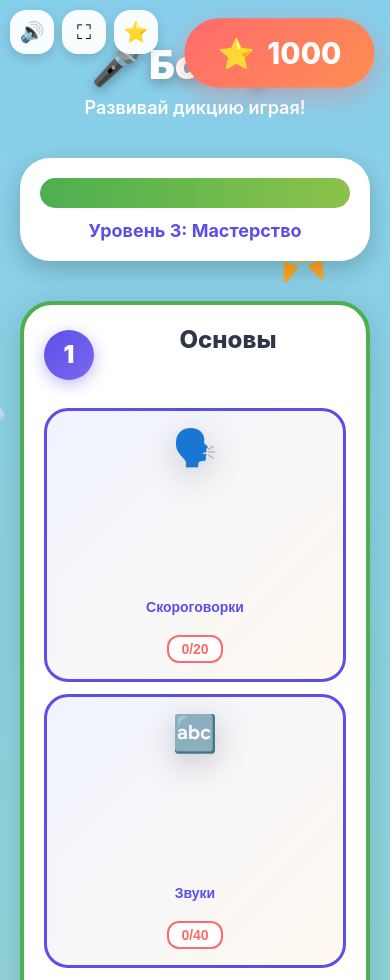
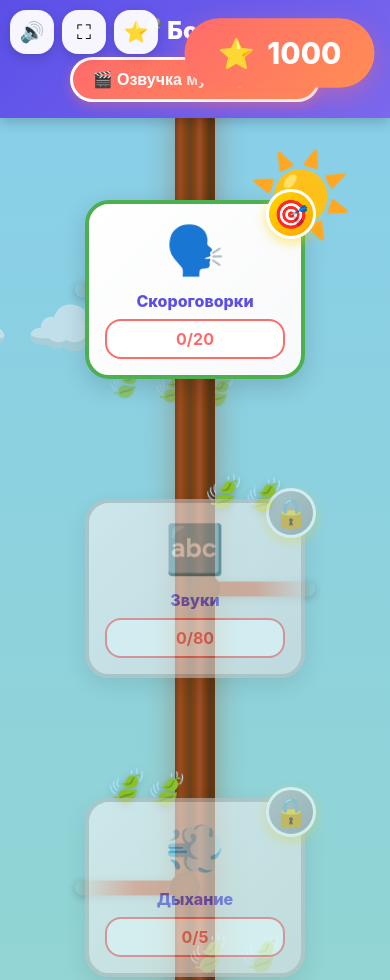
Before and after one commit to romanov4work/boltun-game, a website: page index.html in a window 390 px wide. Shown: the top 980 px of the page. Drawn offline with Linux system fonts and the light colour scheme.

Commit message:
Add beautiful tree progression system
- Tree starts from bottom (player climbs up)
- Beautiful textured trunk (60px wide with bark pattern)
- Thick branches with gradients and shadows
- Multiple leaves on each branch with sway animation
- Exercises grouped by difficulty levels
- Sequential unlocking (complete previous to unlock next)
- Cartoon voiceover moved to special button in header

Co-Authored-By: Claude Sonnet 4 <noreply@anthropic.com>

```diff
--- a/app.js
+++ b/app.js
@@ -96,78 +96,95 @@ const tongueTwisters = [
     { text: "Король-орел, орел-король", target: 2.5, difficulty: 1 }
 ];
 
+// Порядок упражнений в дереве (снизу вверх - последовательное открытие)
+const treeExercises = [
+    'tongue-twisters',  // 1. Старт (низ дерева)
+    'sounds',           // 2. Основы
+    'breathing',        // 3. Основы
+    'emotions',         // 4. Выразительность
+    'speed-reading',    // 5. Выразительность
+    'hard-words',       // 6. Выразительность
+    'articulation',     // 7. Мастерство
+    'pencil-challenge', // 8. Мастерство
+    'retelling'         // 9. Вершина дерева
+];
+
 // Инициализация при загрузке страницы
 document.addEventListener('DOMContentLoaded', () => {
     loadProgress();
     setupEventListeners();
     updateScore();
-    updateLevelsUI();
+    updateTreeUI();
     setupOnboarding();
     setupControls();
 });
 
-// Обновление UI уровней
-function updateLevelsUI() {
-    // Обновляем прогресс бар
-    const progress = getProgressToNextLevel();
-    const progressFill = document.getElementById('level-progress');
-    if (progressFill) {
-        progressFill.style.width = progress + '%';
-    }
-
-    const currentLevel = getCurrentLevel();
-    const progressText = document.getElementById('progress-text');
-    if (progressText) {
-        progressText.textContent = `Уровень ${currentLevel.id}: ${currentLevel.name}`;
-    }
-
-    // Обновляем доступность уровней
-    levels.forEach(level => {
-        const levelCard = document.getElementById(`level-${level.id}`);
-        if (levelCard) {
-            if (isLevelUnlocked(level.id)) {
-                levelCard.classList.remove('locked');
-                levelCard.classList.add('unlocked');
-            } else {
-                levelCard.classList.add('locked');
-                levelCard.classList.remove('unlocked');
-            }
+// Обновление UI дерева
+function updateTreeUI() {
+    // Обновляем счетчики прогресса для каждого упражнения
+    Object.keys(exerciseProgress).forEach(exerciseId => {
+        const progressEl = document.getElementById(`progress-${exerciseId}`);
+        if (progressEl) {
+            const total = getExerciseTotal(exerciseId);
+            progressEl.textContent = `${exerciseProgress[exerciseId]}/${total}`;
         }
     });
 
-    // Обновляем счетчики заданий
-    updateExerciseCounters();
+    // Определяем какие упражнения разблокированы
+    treeExercises.forEach((exerciseId, index) => {
+        const card = document.querySelector(`[data-exercise="${exerciseId}"]`);
+        if (!card) return;
+
+        const isUnlocked = isExerciseUnlocked(exerciseId, index);
+        const isCompleted = isExerciseCompleted(exerciseId);
+
+        if (isCompleted) {
+            card.classList.remove('locked');
+            card.classList.add('completed');
+            const status = card.querySelector('.tree-exercise-status');
+            if (status) status.textContent = '✓';
+        } else if (isUnlocked) {
+            card.classList.remove('locked');
+            card.classList.remove('completed');
+            const status = card.querySelector('.tree-exercise-status');
+            if (status) status.textContent = '🎯';
+        } else {
+            card.classList.add('locked');
+            card.classList.remove('completed');
+            const status = card.querySelector('.tree-exercise-status');
+            if (status) status.textContent = '🔒';
+        }
+    });
 }
 
-// Обновление счетчиков выполненных заданий
-function updateExerciseCounters() {
-    Object.keys(exerciseProgress).forEach(exerciseId => {
-        const btn = document.querySelector(`[data-exercise="${exerciseId}"]`);
-        if (btn) {
-            let counter = btn.querySelector('.exercise-counter');
-            if (!counter) {
-                counter = document.createElement('div');
-                counter.className = 'exercise-counter';
-                btn.appendChild(counter);
-            }
-            const total = getExerciseTotal(exerciseId);
-            counter.textContent = `${exerciseProgress[exerciseId]}/${total}`;
-        }
-    });
+// Проверка разблокировано ли упражнение
+function isExerciseUnlocked(exerciseId, index) {
+    // Первое упражнение всегда открыто
+    if (index === 0) return true;
+
+    // Остальные открываются после завершения предыдущего
+    const prevExerciseId = treeExercises[index - 1];
+    return isExerciseCompleted(prevExerciseId);
+}
+
+// Проверка завершено ли упражнение
+function isExerciseCompleted(exerciseId) {
+    const total = getExerciseTotal(exerciseId);
+    return exerciseProgress[exerciseId] >= total;
 }
 
 // Получить общее количество заданий в упражнении
 function getExerciseTotal(exerciseId) {
     const totals = {
         'tongue-twisters': 20,
-        'sounds': 40,
+        'sounds': 80,
         'breathing': 5,
         'emotions': 15,
-        'speed-reading': 15,
+        'speed-reading': 30,
         'hard-words': 20,
-        'articulation': 10,
+        'articulation': 6,
         'pencil-challenge': 15,
-        'cartoon-voiceover': 10,
+        'cartoon-voiceover': 3,
         'retelling': 10
     };
     return totals[exerciseId] || 10;
@@ -178,7 +195,7 @@ function incrementExerciseProgress(exerciseId) {
     if (exerciseProgress[exerciseId] !== undefined) {
         exerciseProgress[exerciseId]++;
         saveProgress();
-        updateExerciseCounters();
+        updateTreeUI();
     }
 }
 
@@ -212,13 +229,28 @@ function initSpeechRecognition() {
 
 // Настройка обработчиков событий
 function setupEventListeners() {
-    // Кнопки выбора упражнений
-    document.querySelectorAll('.exercise-btn').forEach(button => {
+    // Кнопки выбора упражнений на дереве
+    document.querySelectorAll('.tree-exercise-card').forEach(button => {
         button.addEventListener('click', (e) => {
             const exercise = e.currentTarget.dataset.exercise;
-            startExercise(exercise);
+            const index = treeExercises.indexOf(exercise);
+
+            // Проверяем разблокировано ли упражнение
+            if (isExerciseUnlocked(exercise, index)) {
+                startExercise(exercise);
+            } else {
+                alert('Сначала нужно завершить предыдущее упражнение! 🌟');
+            }
         });
     });
+
+    // Специальная кнопка для озвучки мультфильма
+    const cartoonBtn = document.getElementById('cartoon-voiceover-btn');
+    if (cartoonBtn) {
+        cartoonBtn.addEventListener('click', () => {
+            startExercise('cartoon-voiceover');
+        });
+    }
 
     // Кнопки "Назад"
     document.getElementById('back-to-menu').addEventListener('click', () => showScreen('menu-screen'));
@@ -500,7 +532,7 @@ function nextTwister() {
 // Обновление счета
 function updateScore() {
     document.getElementById('score').textContent = score;
-    updateLevelsUI();
+    updateTreeUI();
 }
 
 // Онбординг
--- a/index.html
+++ b/index.html
@@ -7,7 +7,7 @@
     <link rel="stylesheet" href="styles.css">
     <link rel="stylesheet" href="styles-onboarding.css">
     <link rel="stylesheet" href="styles-exercises.css">
-    <link rel="stylesheet" href="styles-levels.css">
+    <link rel="stylesheet" href="styles-tree.css">
 </head>
 <body>
     <!-- Онбординг -->
@@ -53,92 +53,129 @@
         <span class="score-value" id="score">0</span>
     </div>
 
-    <!-- Экран выбора уровней -->
-    <div class="levels-screen" id="menu-screen">
-        <div class="levels-header">
-            <h1>🎤 Болтун</h1>
-            <p class="subtitle">Развивай дикцию играя!</p>
+    <!-- Экран дерева прогресса -->
+    <div class="tree-screen" id="menu-screen">
+        <div class="tree-header">
+            <h1 class="tree-title">🎤 Болтун</h1>
+            <button class="special-exercise-btn" id="cartoon-voiceover-btn">
+                🎬 Озвучка мультфильма
+            </button>
         </div>
 
-        <div class="progress-bar-container">
-            <div class="progress-bar">
-                <div class="progress-fill" id="level-progress"></div>
-            </div>
-            <p class="progress-text" id="progress-text">Уровень 1: Основы</p>
-        </div>
+        <div class="tree-container">
+            <div class="tree-trunk"></div>
 
-        <div class="levels-container">
-            <!-- Уровень 1: Основы -->
-            <div class="level-card unlocked" id="level-1">
-                <div class="level-header">
-                    <span class="level-number">1</span>
-                    <h2>Основы</h2>
-                </div>
-                <div class="exercises-grid">
-                    <button class="exercise-btn" data-exercise="tongue-twisters">
-                        <span class="exercise-icon">🗣️</span>
-                        <span class="exercise-name">Скороговорки</span>
-                    </button>
-                    <button class="exercise-btn" data-exercise="sounds">
-                        <span class="exercise-icon">🔤</span>
-                        <span class="exercise-name">Звуки</span>
-                    </button>
-                    <button class="exercise-btn" data-exercise="breathing">
-                        <span class="exercise-icon">💨</span>
-                        <span class="exercise-name">Дыхание</span>
-                    </button>
+            <!-- Уровень 3: Мастерство (верх дерева) -->
+
+            <!-- Узел 9: Пересказ -->
+            <div class="tree-node">
+                <div class="tree-branch"></div>
+                <div class="tree-leaves">🍃🍃</div>
+                <div class="tree-exercise-card locked" data-exercise="retelling">
+                    <div class="tree-exercise-status">🔒</div>
+                    <div class="tree-exercise-icon">📖</div>
+                    <div class="tree-exercise-name">Пересказ</div>
+                    <div class="tree-exercise-progress" id="progress-retelling">0/10</div>
                 </div>
             </div>
 
-            <!-- Уровень 2: Выразительность -->
-            <div class="level-card locked" id="level-2">
-                <div class="level-header">
-                    <span class="level-number">2</span>
-                    <h2>Выразительность</h2>
-                    <span class="lock-icon">🔒</span>
-                </div>
-                <p class="unlock-text">Набери 300 баллов</p>
-                <div class="exercises-grid">
-                    <button class="exercise-btn" data-exercise="emotions">
-                        <span class="exercise-icon">🎭</span>
-                        <span class="exercise-name">Эмоции</span>
-                    </button>
-                    <button class="exercise-btn" data-exercise="speed-reading">
-                        <span class="exercise-icon">⚡</span>
-                        <span class="exercise-name">Темп речи</span>
-                    </button>
-                    <button class="exercise-btn" data-exercise="hard-words">
-                        <span class="exercise-icon">📚</span>
-                        <span class="exercise-name">Сложные слова</span>
-                    </button>
+            <!-- Узел 8: С препятствиями -->
+            <div class="tree-node">
+                <div class="tree-branch"></div>
+                <div class="tree-leaves">🍃🍃</div>
+                <div class="tree-exercise-card locked" data-exercise="pencil-challenge">
+                    <div class="tree-exercise-status">🔒</div>
+                    <div class="tree-exercise-icon">🖊️</div>
+                    <div class="tree-exercise-name">С препятствиями</div>
+                    <div class="tree-exercise-progress" id="progress-pencil-challenge">0/15</div>
                 </div>
             </div>
 
-            <!-- Уровень 3: Мастерство -->
-            <div class="level-card locked" id="level-3">
-                <div class="level-header">
-                    <span class="level-number">3</span>
-                    <h2>Мастерство</h2>
-                    <span class="lock-icon">🔒</span>
+            <!-- Узел 7: Артикуляция -->
+            <div class="tree-node">
+                <div class="tree-branch"></div>
+                <div class="tree-leaves">🍃🍃🍃</div>
+                <div class="tree-exercise-card locked" data-exercise="articulation">
+                    <div class="tree-exercise-status">🔒</div>
+                    <div class="tree-exercise-icon">👅</div>
+                    <div class="tree-exercise-name">Артикуляция</div>
+                    <div class="tree-exercise-progress" id="progress-articulation">0/6</div>
                 </div>
-                <p class="unlock-text">Набери 700 баллов</p>
-                <div class="exercises-grid">
-                    <button class="exercise-btn" data-exercise="articulation">
-                        <span class="exercise-icon">👅</span>
-                        <span class="exercise-name">Артикуляция</span>
-                    </button>
-                    <button class="exercise-btn" data-exercise="pencil-challenge">
-                        <span class="exercise-icon">🖊️</span>
-                        <span class="exercise-name">С препятствиями</span>
-                    </button>
-                    <button class="exercise-btn" data-exercise="cartoon-voiceover">
-                        <span class="exercise-icon">🎬</span>
-                        <span class="exercise-name">Озвучка</span>
-                    </button>
-                    <button class="exercise-btn" data-exercise="retelling">
-                        <span class="exercise-icon">📖</span>
-                        <span class="exercise-name">Пересказ</span>
-                    </button>
+            </div>
+
+            <!-- Уровень 2: Выразительность (середина дерева) -->
+
+            <!-- Узел 6: Сложные слова -->
+            <div class="tree-node">
+                <div class="tree-branch"></div>
+                <div class="tree-leaves">🍃🍃</div>
+                <div class="tree-exercise-card locked" data-exercise="hard-words">
+                    <div class="tree-exercise-status">🔒</div>
+                    <div class="tree-exercise-icon">📚</div>
+                    <div class="tree-exercise-name">Сложные слова</div>
+                    <div class="tree-exercise-progress" id="progress-hard-words">0/20</div>
+                </div>
+            </div>
+
+            <!-- Узел 5: Темп речи -->
+            <div class="tree-node">
+                <div class="tree-branch"></div>
+                <div class="tree-leaves">🍃🍃</div>
+                <div class="tree-exercise-card locked" data-exercise="speed-reading">
+                    <div class="tree-exercise-status">🔒</div>
+                    <div class="tree-exercise-icon">⚡</div>
+                    <div class="tree-exercise-name">Темп речи</div>
+                    <div class="tree-exercise-progress" id="progress-speed-reading">0/30</div>
+                </div>
+            </div>
+
+            <!-- Узел 4: Эмоции -->
+            <div class="tree-node">
+                <div class="tree-branch"></div>
+                <div class="tree-leaves">🍃🍃🍃</div>
+                <div class="tree-exercise-card locked" data-exercise="emotions">
+                    <div class="tree-exercise-status">🔒</div>
+                    <div class="tree-exercise-icon">🎭</div>
+                    <div class="tree-exercise-name">Эмоции</div>
+                    <div class="tree-exercise-progress" id="progress-emotions">0/15</div>
+                </div>
+            </div>
+
+            <!-- Уровень 1: Основы (низ дерева - начало) -->
+
+            <!-- Узел 3: Дыхание -->
+            <div class="tree-node">
+                <div class="tree-branch"></div>
+                <div class="tree-leaves">🍃🍃</div>
+                <div class="tree-exercise-card locked" data-exercise="breathing">
+                    <div class="tree-exercise-status">🔒</div>
+                    <div class="tree-exercise-icon">💨</div>
+                    <div class="tree-exercise-name">Дыхание</div>
+                    <div class="tree-exercise-progress" id="progress-breathing">0/5</div>
+                </div>
+            </div>
+
+            <!-- Узел 2: Звуки -->
+            <div class="tree-node">
+                <div class="tree-branch"></div>
+                <div class="tree-leaves">🍃🍃</div>
+                <div class="tree-exercise-card locked" data-exercise="sounds">
+                    <div class="tree-exercise-status">🔒</div>
+                    <div class="tree-exercise-icon">🔤</div>
+                    <div class="tree-exercise-name">Звуки</div>
+                    <div class="tree-exercise-progress" id="progress-sounds">0/80</div>
+                </div>
+            </div>
+
+            <!-- Узел 1: Скороговорки (СТАРТ - самый низ) -->
+            <div class="tree-node">
+                <div class="tree-branch"></div>
+                <div class="tree-leaves">🍃🍃🍃</div>
+                <div class="tree-exercise-card" data-exercise="tongue-twisters">
+                    <div class="tree-exercise-status">🎯</div>
+                    <div class="tree-exercise-icon">🗣️</div>
+                    <div class="tree-exercise-name">Скороговорки</div>
+                    <div class="tree-exercise-progress" id="progress-tongue-twisters">0/20</div>
                 </div>
             </div>
         </div>
--- /dev/null
+++ b/styles-tree.css
@@ -0,0 +1,334 @@
+/* Дерево прогресса в стиле Uchi.ru */
+.tree-screen {
+    width: 100vw;
+    min-height: 100vh;
+    padding: 100px 20px 40px;
+    overflow-y: auto;
+    position: relative;
+    z-index: 10;
+    display: flex;
+    flex-direction: column;
+}
+
+.tree-header {
+    position: fixed;
+    top: 0;
+    left: 0;
+    right: 0;
+    background: linear-gradient(135deg, #5B4FE8 0%, #7B68EE 100%);
+    padding: 20px;
+    box-shadow: 0 4px 12px rgba(0, 0, 0, 0.2);
+    z-index: 100;
+    display: flex;
+    justify-content: space-between;
+    align-items: center;
+}
+
+.tree-title {
+    font-size: 32px;
+    font-weight: 900;
+    color: white;
+}
+
+.special-exercise-btn {
+    background: linear-gradient(135deg, #FF6B6B 0%, #FF8E53 100%);
+    color: white;
+    border: 3px solid white;
+    border-radius: 50px;
+    padding: 12px 24px;
+    font-size: 18px;
+    font-weight: 800;
+    cursor: pointer;
+    box-shadow: 0 4px 12px rgba(255, 107, 107, 0.4);
+    transition: all 0.3s ease;
+}
+
+.special-exercise-btn:hover {
+    transform: translateY(-2px) scale(1.05);
+    box-shadow: 0 6px 20px rgba(255, 107, 107, 0.6);
+}
+
+/* Контейнер дерева */
+.tree-container {
+    max-width: 900px;
+    margin: 0 auto;
+    position: relative;
+    padding: 40px 0;
+    display: flex;
+    flex-direction: column-reverse; /* Начинаем снизу */
+    min-height: 1800px;
+}
+
+/* Ствол дерева с текстурой */
+.tree-trunk {
+    position: absolute;
+    left: 50%;
+    top: 0;
+    bottom: 0;
+    width: 60px;
+    background:
+        repeating-linear-gradient(
+            90deg,
+            #8B4513 0px,
+            #A0522D 5px,
+            #8B4513 10px,
+            #654321 15px,
+            #8B4513 20px
+        ),
+        linear-gradient(180deg, #6B3410 0%, #8B4513 50%, #654321 100%);
+    transform: translateX(-50%);
+    border-radius: 30px;
+    box-shadow:
+        inset -5px 0 15px rgba(0, 0, 0, 0.3),
+        inset 5px 0 15px rgba(139, 69, 19, 0.3),
+        0 0 30px rgba(139, 69, 19, 0.4);
+}
+
+/* Узел дерева (упражнение) */
+.tree-node {
+    position: relative;
+    margin: 60px 0;
+    display: flex;
+    justify-content: center;
+    align-items: center;
+    z-index: 10;
+}
+
+.tree-node:nth-child(even) {
+    flex-direction: row-reverse;
+}
+
+/* Ветка с текстурой дерева */
+.tree-branch {
+    position: absolute;
+    width: 180px;
+    height: 20px;
+    top: 50%;
+    transform: translateY(-50%);
+    z-index: 5;
+}
+
+.tree-branch::before {
+    content: '';
+    position: absolute;
+    width: 100%;
+    height: 100%;
+    background:
+        linear-gradient(90deg, #8B4513 0%, #A0522D 50%, transparent 100%);
+    border-radius: 10px;
+    box-shadow: 0 2px 8px rgba(0, 0, 0, 0.2);
+}
+
+.tree-branch::after {
+    content: '';
+    position: absolute;
+    width: 30px;
+    height: 30px;
+    background: radial-gradient(circle, #8B4513 0%, #654321 100%);
+    border-radius: 50%;
+    top: 50%;
+    transform: translateY(-50%);
+}
+
+.tree-node:nth-child(odd) .tree-branch {
+    left: 50%;
+}
+
+.tree-node:nth-child(odd) .tree-branch::after {
+    left: -5px;
+}
+
+.tree-node:nth-child(even) .tree-branch {
+    right: 50%;
+}
+
+.tree-node:nth-child(even) .tree-branch::before {
+    background: linear-gradient(270deg, #8B4513 0%, #A0522D 50%, transparent 100%);
+}
+
+.tree-node:nth-child(even) .tree-branch::after {
+    right: -5px;
+}
+
+/* Карточка упражнения на дереве */
+.tree-exercise-card {
+    width: 280px;
+    background: linear-gradient(135deg, #FFFFFF 0%, #F8F9FA 100%);
+    border-radius: 24px;
+    padding: 24px;
+    box-shadow: 0 8px 24px rgba(0, 0, 0, 0.15);
+    cursor: pointer;
+    transition: all 0.3s ease;
+    border: 4px solid #4CAF50;
+    position: relative;
+    z-index: 10;
+}
+
+.tree-exercise-card.locked {
+    opacity: 0.6;
+    border-color: #BDBDBD;
+    cursor: not-allowed;
+    background: linear-gradient(135deg, #F5F5F5 0%, #E0E0E0 100%);
+}
+
+.tree-exercise-card.completed {
+    border-color: #FFD700;
+    background: linear-gradient(135deg, #FFFACD 0%, #FFF9E6 100%);
+    box-shadow: 0 8px 24px rgba(255, 215, 0, 0.4);
+}
+
+.tree-exercise-card:not(.locked):hover {
+    transform: scale(1.08) rotate(2deg);
+    box-shadow: 0 12px 32px rgba(76, 175, 80, 0.3);
+}
+
+.tree-exercise-icon {
+    font-size: 64px;
+    text-align: center;
+    margin-bottom: 12px;
+}
+
+.tree-exercise-name {
+    font-size: 20px;
+    font-weight: 800;
+    color: #5B4FE8;
+    text-align: center;
+    margin-bottom: 8px;
+}
+
+.tree-exercise-progress {
+    text-align: center;
+    font-size: 16px;
+    font-weight: 700;
+    color: #FF6B6B;
+    background: white;
+    padding: 8px 16px;
+    border-radius: 16px;
+    border: 2px solid #FF6B6B;
+    display: inline-block;
+    width: 100%;
+}
+
+.tree-exercise-status {
+    position: absolute;
+    top: -15px;
+    right: -15px;
+    width: 50px;
+    height: 50px;
+    background: linear-gradient(135deg, #FFD700 0%, #FFA500 100%);
+    border-radius: 50%;
+    display: flex;
+    align-items: center;
+    justify-content: center;
+    font-size: 28px;
+    box-shadow: 0 4px 12px rgba(255, 215, 0, 0.5);
+    border: 3px solid white;
+}
+
+.tree-exercise-card.locked .tree-exercise-status {
+    background: linear-gradient(135deg, #BDBDBD 0%, #9E9E9E 100%);
+}
+
+/* Листья на ветках */
+.tree-leaves {
+    position: absolute;
+    font-size: 40px;
+    animation: leafSway 3s ease-in-out infinite;
+    pointer-events: none;
+    z-index: 8;
+    filter: drop-shadow(0 2px 4px rgba(0, 0, 0, 0.2));
+}
+
+@keyframes leafSway {
+    0%, 100% { transform: rotate(-8deg) scale(1); }
+    50% { transform: rotate(8deg) scale(1.1); }
+}
+
+/* Размещение листьев на ветках */
+.tree-node:nth-child(odd) .tree-leaves {
+    left: 55%;
+}
+
+.tree-node:nth-child(even) .tree-leaves {
+    right: 55%;
+}
+
+.tree-node:nth-child(1) .tree-leaves { top: -25px; }
+.tree-node:nth-child(2) .tree-leaves { top: -25px; }
+.tree-node:nth-child(3) .tree-leaves { top: -30px; }
+.tree-node:nth-child(4) .tree-leaves { top: -30px; }
+.tree-node:nth-child(5) .tree-leaves { top: -25px; }
+.tree-node:nth-child(6) .tree-leaves { top: -25px; }
+.tree-node:nth-child(7) .tree-leaves { top: -30px; }
+.tree-node:nth-child(8) .tree-leaves { top: -30px; }
+.tree-node:nth-child(9) .tree-leaves { top: -25px; }
+
+/* Дополнительные листья вокруг дерева */
+.tree-container::before {
+    content: '🍃 🍃 🍃';
+    position: absolute;
+    top: 10%;
+    left: 10%;
+    font-size: 30px;
+    opacity: 0.6;
+    animation: leafFloat 4s ease-in-out infinite;
+}
+
+.tree-container::after {
+    content: '🍃 🍃';
+    position: absolute;
+    top: 30%;
+    right: 10%;
+    font-size: 35px;
+    opacity: 0.6;
+    animation: leafFloat 5s ease-in-out infinite reverse;
+}
+
+@keyframes leafFloat {
+    0%, 100% { transform: translateY(0) rotate(0deg); }
+    50% { transform: translateY(-20px) rotate(10deg); }
+}
+
+/* Адаптивность */
+@media (max-width: 768px) {
+    .tree-header {
+        flex-direction: column;
+        gap: 12px;
+        padding: 16px;
+    }
+
+    .tree-title {
+        font-size: 24px;
+    }
+
+    .special-exercise-btn {
+        font-size: 16px;
+        padding: 10px 20px;
+    }
+
+    .tree-trunk {
+        width: 40px;
+    }
+
+    .tree-exercise-card {
+        width: 220px;
+        padding: 16px;
+    }
+
+    .tree-branch {
+        width: 120px;
+        height: 15px;
+    }
+
+    .tree-exercise-icon {
+        font-size: 48px;
+    }
+
+    .tree-exercise-name {
+        font-size: 16px;
+    }
+
+    .tree-leaves {
+        font-size: 30px;
+    }
+}
```
